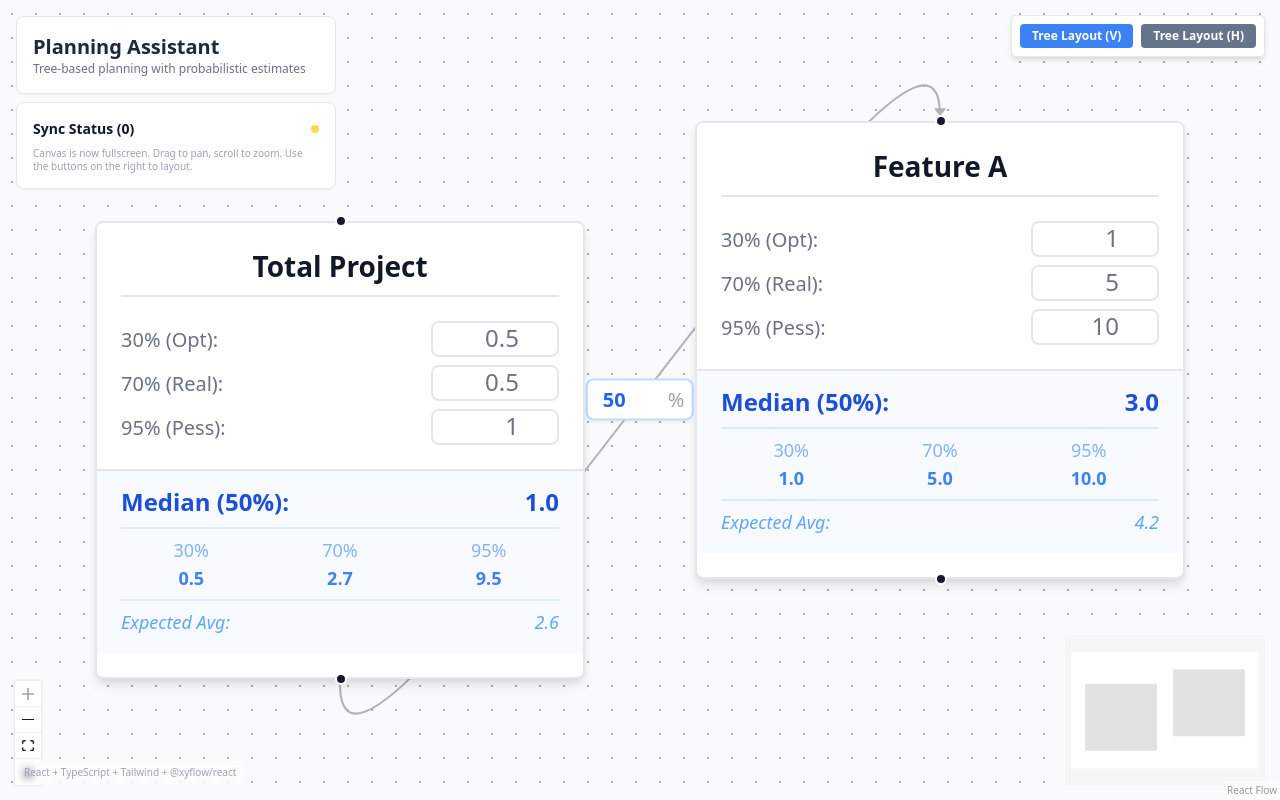
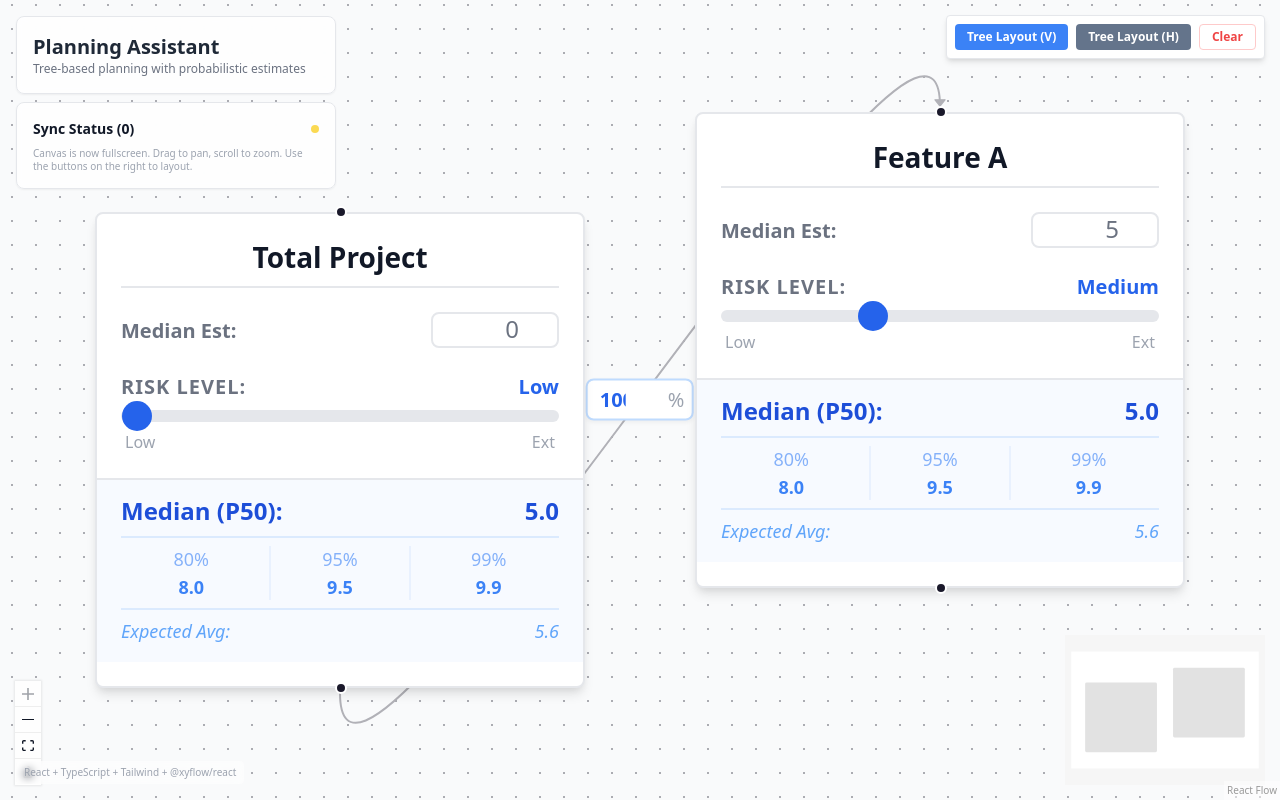
Before and after one commit to vladimirshefer/project-planner, a React (Vite) app: page / in a window 1280 px wide. Built offline with nearby package versions, Linux system fonts and the light colour scheme; no server answers.

Commit message:
simple input - estimate + risk

```diff
--- a/src/components/FlowDemo.tsx
+++ b/src/components/FlowDemo.tsx
@@ -30,9 +30,8 @@ import { ProjectStats } from '../utils/project-stats'
 
 type NodeData = {
   label: string;
-  est30?: number;
-  est70?: number;
-  est95?: number;
+  estimate: number;
+  risk: ProjectStats.RiskLevel;
   histogram?: StatsEngine.Distribution;
 };
 
@@ -97,6 +96,8 @@ function EditableNode({ id, data }: NodeProps<Node<NodeData>>) {
     )
   }, [id, setNodes])
 
+  const riskLevels: ProjectStats.RiskLevel[] = ['low', 'medium', 'high', 'extreme'];
+
   // Extract sugar for presentation from the histogram
   const totals = useMemo(() =>
     data.histogram ? ProjectStats.extractViewMarks(data.histogram) : null,
@@ -116,33 +117,35 @@ function EditableNode({ id, data }: NodeProps<Node<NodeData>>) {
       />
 
       {/* Estimates Inputs */}
-      <div className="flex flex-col gap-1 text-[10px] text-gray-500 pt-1">
+      <div className="flex flex-col gap-3 text-[10px] text-gray-500 pt-1">
         <div className="flex justify-between items-center gap-2">
-          <span className="whitespace-nowrap">30% (Opt):</span>
+          <span className="whitespace-nowrap font-semibold">Median Est:</span>
           <input
             type="number"
             className="w-16 border rounded px-1 text-right text-xs focus:ring-1 focus:ring-blue-500 outline-none"
-            defaultValue={data.est30}
-            onChange={(e) => updateNodeData('est30', parseFloat(e.target.value) || 0)}
+            defaultValue={data.estimate}
+            onChange={(e) => updateNodeData('estimate', parseFloat(e.target.value) || 0)}
           />
         </div>
-        <div className="flex justify-between items-center gap-2">
-          <span className="whitespace-nowrap">70% (Real):</span>
+
+        <div className="flex flex-col gap-1">
+          <div className="flex justify-between items-center">
+            <span className="whitespace-nowrap font-semibold uppercase tracking-wider">Risk Level:</span>
+            <span className="text-blue-600 font-bold capitalize">{data.risk}</span>
+          </div>
           <input
-            type="number"
-            className="w-16 border rounded px-1 text-right text-xs focus:ring-1 focus:ring-blue-500 outline-none"
-            defaultValue={data.est70}
-            onChange={(e) => updateNodeData('est70', parseFloat(e.target.value) || 0)}
+            type="range"
+            min="0"
+            max="3"
+            step="1"
+            className="w-full h-1.5 bg-gray-200 rounded-lg appearance-none cursor-pointer accent-blue-600"
+            value={riskLevels.indexOf(data.risk)}
+            onChange={(e) => updateNodeData('risk', riskLevels[parseInt(e.target.value)])}
           />
-        </div>
-        <div className="flex justify-between items-center gap-2">
-          <span className="whitespace-nowrap">95% (Pess):</span>
-          <input
-            type="number"
-            className="w-16 border rounded px-1 text-right text-xs focus:ring-1 focus:ring-blue-500 outline-none"
-            defaultValue={data.est95}
-            onChange={(e) => updateNodeData('est95', parseFloat(e.target.value) || 0)}
-          />
+          <div className="flex justify-between text-[8px] px-0.5 text-gray-400">
+            <span>Low</span>
+            <span>Ext</span>
+          </div>
         </div>
       </div>
 
@@ -150,21 +153,21 @@ function EditableNode({ id, data }: NodeProps<Node<NodeData>>) {
       {totals && (
         <div className="mt-1 border-t pt-2 flex flex-col gap-1 bg-blue-50/50 -mx-3 px-3 pb-2">
           <div className="flex justify-between items-center font-bold text-xs text-blue-700">
-            <span>Median (50%):</span>
+            <span>Median (P50):</span>
             <span>{totals.p50.toFixed(1)}</span>
           </div>
           <div className="grid grid-cols-3 gap-1 text-[9px] text-blue-500 text-center border-t border-blue-100 pt-1">
-            <div title="30% Project Total" className="flex flex-col">
-              <span className="opacity-60">30%</span>
-              <span className="font-semibold">{totals.p30.toFixed(1)}</span>
+            <div title="80% Confidence Level" className="flex flex-col">
+              <span className="opacity-60">80%</span>
+              <span className="font-semibold">{totals.p80.toFixed(1)}</span>
             </div>
-            <div title="70% Project Total" className="flex flex-col">
-              <span className="opacity-60">70%</span>
-              <span className="font-semibold">{totals.p70.toFixed(1)}</span>
-            </div>
-            <div title="95% Project Total" className="flex flex-col">
+            <div title="95% Confidence Level" className="flex flex-col border-x border-blue-100/50">
               <span className="opacity-60">95%</span>
               <span className="font-semibold">{totals.p95.toFixed(1)}</span>
+            </div>
+            <div title="99% Confidence Level" className="flex flex-col">
+              <span className="opacity-60">99%</span>
+              <span className="font-semibold">{totals.p99.toFixed(1)}</span>
             </div>
           </div>
           <div className="flex justify-between items-center text-[9px] text-blue-400 border-t border-blue-100 pt-1 italic">
@@ -256,9 +259,11 @@ const edgeTypes = {
   editable: EditableEdge,
 }
 
-const initialNodes: Node[] = [
-  { id: '1', position: { x: 0, y: 50 }, data: { label: 'Total Project', est30: 0.5, est70: 0.5, est95: 1 }, type: 'editable' },
-  { id: '2', position: { x: 300, y: 0 }, data: { label: 'Feature A', est30: 1, est70: 5, est95: 10 }, type: 'editable' },
+const STORAGE_KEY = 'planning-assistant-graph-v1';
+
+const initialNodes: Node<NodeData>[] = [
+  { id: '1', position: { x: 0, y: 50 }, data: { label: 'Total Project', estimate: 0, risk: 'low' }, type: 'editable' },
+  { id: '2', position: { x: 300, y: 0 }, data: { label: 'Feature A', estimate: 5, risk: 'medium' }, type: 'editable' },
 ]
 
 const initialEdges: Edge[] = [
@@ -267,15 +272,43 @@ const initialEdges: Edge[] = [
     source: '1',
     target: '2',
     type: 'editable',
-    data: { probability: 50 },
+    data: { probability: 100 },
     markerEnd: { type: MarkerType.ArrowClosed }
   },
 ]
 
 export default function FlowDemo() {
-  const [nodes, setNodes, onNodesChange] = useNodesState(initialNodes)
-  const [edges, setEdges, onEdgesChange] = useEdgesState(initialEdges)
+  const [nodes, setNodes, onNodesChange] = useNodesState<NodeData>(() => {
+    const saved = localStorage.getItem(STORAGE_KEY);
+    if (saved) {
+      try {
+        return JSON.parse(saved).nodes || initialNodes;
+      } catch (e) {
+        console.error('Failed to parse saved nodes', e);
+      }
+    }
+    return initialNodes;
+  })
+
+  const [edges, setEdges, onEdgesChange] = useEdgesState(() => {
+    const saved = localStorage.getItem(STORAGE_KEY);
+    if (saved) {
+      try {
+        return JSON.parse(saved).edges || initialEdges;
+      } catch (e) {
+        console.error('Failed to parse saved edges', e);
+      }
+    }
+    return initialEdges;
+  })
+
   const { fitView } = useReactFlow()
+
+  // --- Persistence ---
+  useMemo(() => {
+    const state = { nodes, edges };
+    localStorage.setItem(STORAGE_KEY, JSON.stringify(state));
+  }, [nodes, edges]);
 
   // --- Discrete Percentile Engine ---
   const computedNodes = useMemo(() => {
@@ -300,12 +333,11 @@ export default function FlowDemo() {
         return StatsEngine.createConstant(0);
       }
 
-      const data = node.data as NodeData;
+      const data = node.data;
       // 1. Generate local histogram from user inputs (Project Sugar)
-      let currentDist = ProjectStats.generateFromMarks(
-        data.est30 ?? 0,
-        data.est70 ?? 0,
-        data.est95 ?? 0
+      let currentDist = ProjectStats.generateFromMedianAndRisk(
+        data.estimate ?? 0,
+        data.risk ?? 'low'
       );
 
       // 2. Conjoin with each child distribution using pure StatsEngine
@@ -360,6 +392,14 @@ export default function FlowDemo() {
     [nodes, edges, setNodes, setEdges, fitView]
   )
 
+  const onClear = useCallback(() => {
+    if (window.confirm('Are you sure you want to clear the entire project?')) {
+      localStorage.removeItem(STORAGE_KEY);
+      setNodes([]);
+      setEdges([]);
+    }
+  }, [setNodes, setEdges]);
+
   return (
     <div className="h-full w-full overflow-hidden">
       <ReactFlow
@@ -388,6 +428,12 @@ export default function FlowDemo() {
           >
             Tree Layout (H)
           </button>
+          <button
+            onClick={onClear}
+            className="px-3 py-1 border border-red-200 text-red-500 rounded text-xs font-semibold hover:bg-red-50 transition-colors"
+          >
+            Clear
+          </button>
         </Panel>
       </ReactFlow>
     </div>
--- a/src/utils/project-stats.ts
+++ b/src/utils/project-stats.ts
@@ -2,30 +2,42 @@ import { StatsEngine } from './stats-engine';
 
 /**
  * Project-specific logic for mapping human-provided estimates
- * (30/70/95) into StatsEngine Distributions and back.
+ * (Median + Risk Multiplier) into StatsEngine Distributions and back.
  */
 export namespace ProjectStats {
 
+  export type RiskLevel = 'low' | 'medium' | 'high' | 'extreme';
+
+  export const RISK_MULTIPLIERS: Record<RiskLevel, number> = {
+    low: 1.2,
+    medium: 2,
+    high: 5,
+    extreme: 20,
+  };
+
   /**
-   * Generates a 100-point distribution based on piecewise linear interpolation
-   * of the three user-provided confidence marks.
+   * Generates a 100-point distribution based on:
+   * 0% = estimate * 0.5
+   * 50% = estimate * 1.0
+   * 100% = estimate * riskMultiplier
    */
-  export function generateFromMarks(est30: number, est70: number, est95: number): StatsEngine.Distribution {
+  export function generateFromMedianAndRisk(estimate: number, risk: RiskLevel): StatsEngine.Distribution {
+    const multiplier = RISK_MULTIPLIERS[risk] || 2;
+    const min = estimate * 0.5;
+    const median = estimate;
+    const max = estimate * multiplier;
+
     const samples = new Array(StatsEngine.RESOLUTION);
     for (let i = 0; i < StatsEngine.RESOLUTION; i++) {
       const p = i;
-      if (p <= 30) {
-        const t = p / 30;
-        samples[i] = (est30 / 2) * (1 - t) + est30 * t;
-      } else if (p <= 70) {
-        const t = (p - 30) / (70 - 30);
-        samples[i] = est30 * (1 - t) + est70 * t;
-      } else if (p <= 95) {
-        const t = (p - 70) / (95 - 70);
-        samples[i] = est70 * (1 - t) + est95 * t;
+      if (p <= 50) {
+        // Linear interpolation from 0 to 50
+        const t = p / 50;
+        samples[i] = min * (1 - t) + median * t;
       } else {
-        const t = (p - 95) / (100 - 95);
-        samples[i] = est95 * (1 - t) + (est95 * 3) * t;
+        // Linear interpolation from 50 to 100
+        const t = (p - 50) / (100 - 50);
+        samples[i] = median * (1 - t) + max * t;
       }
     }
     return samples;
@@ -35,10 +47,10 @@ export namespace ProjectStats {
    * The structure we use to show the final results to the user.
    */
   export interface ViewMarks {
-    p30: number;
     p50: number;
-    p70: number;
+    p80: number;
     p95: number;
+    p99: number;
     ev: number;
   }
 
@@ -47,10 +59,10 @@ export namespace ProjectStats {
    */
   export function extractViewMarks(dist: StatsEngine.Distribution): ViewMarks {
     return {
-      p30: StatsEngine.getPercentile(dist, 30),
       p50: StatsEngine.getPercentile(dist, 50),
-      p70: StatsEngine.getPercentile(dist, 70),
+      p80: StatsEngine.getPercentile(dist, 80),
       p95: StatsEngine.getPercentile(dist, 95),
+      p99: StatsEngine.getPercentile(dist, 99),
       ev: StatsEngine.getMean(dist)
     };
   }
```
